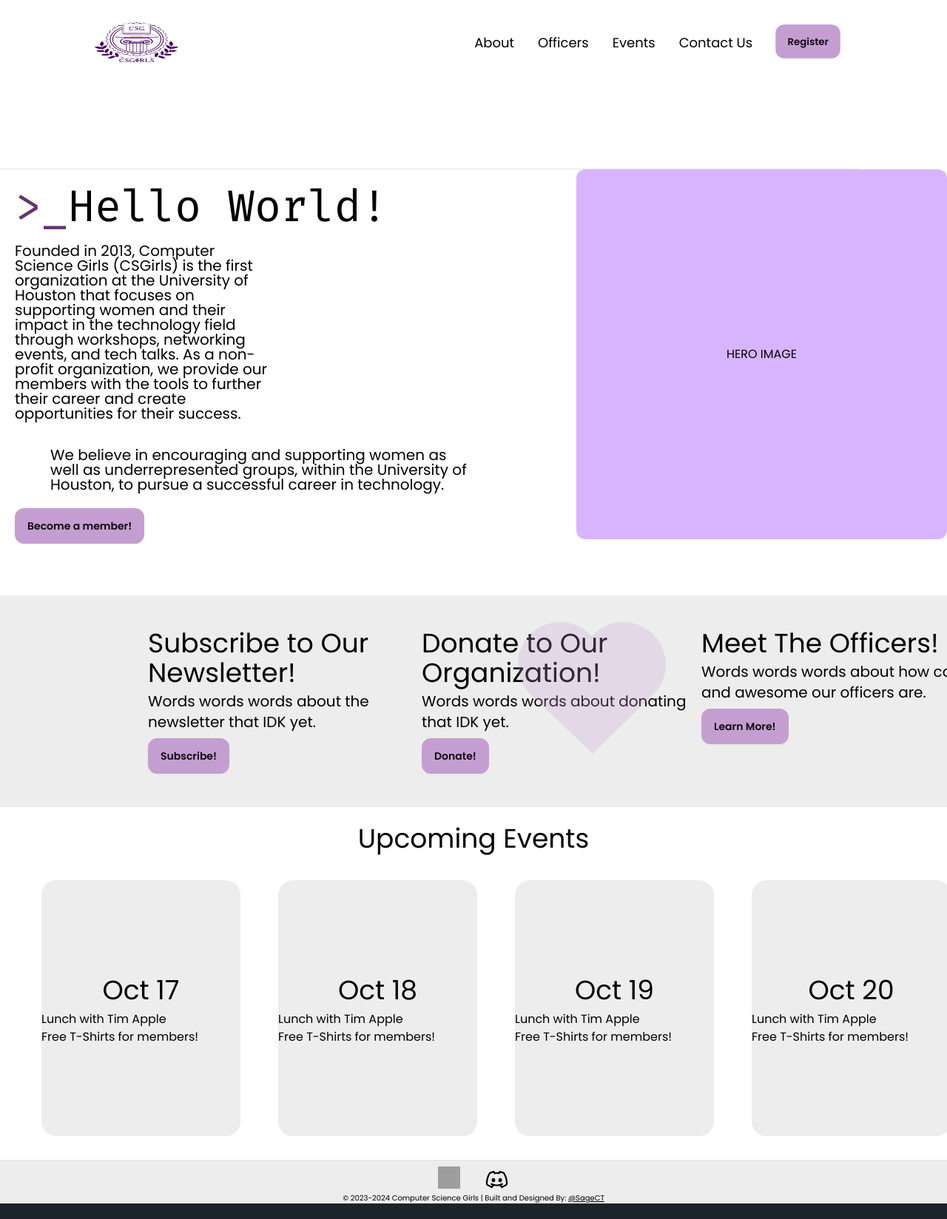
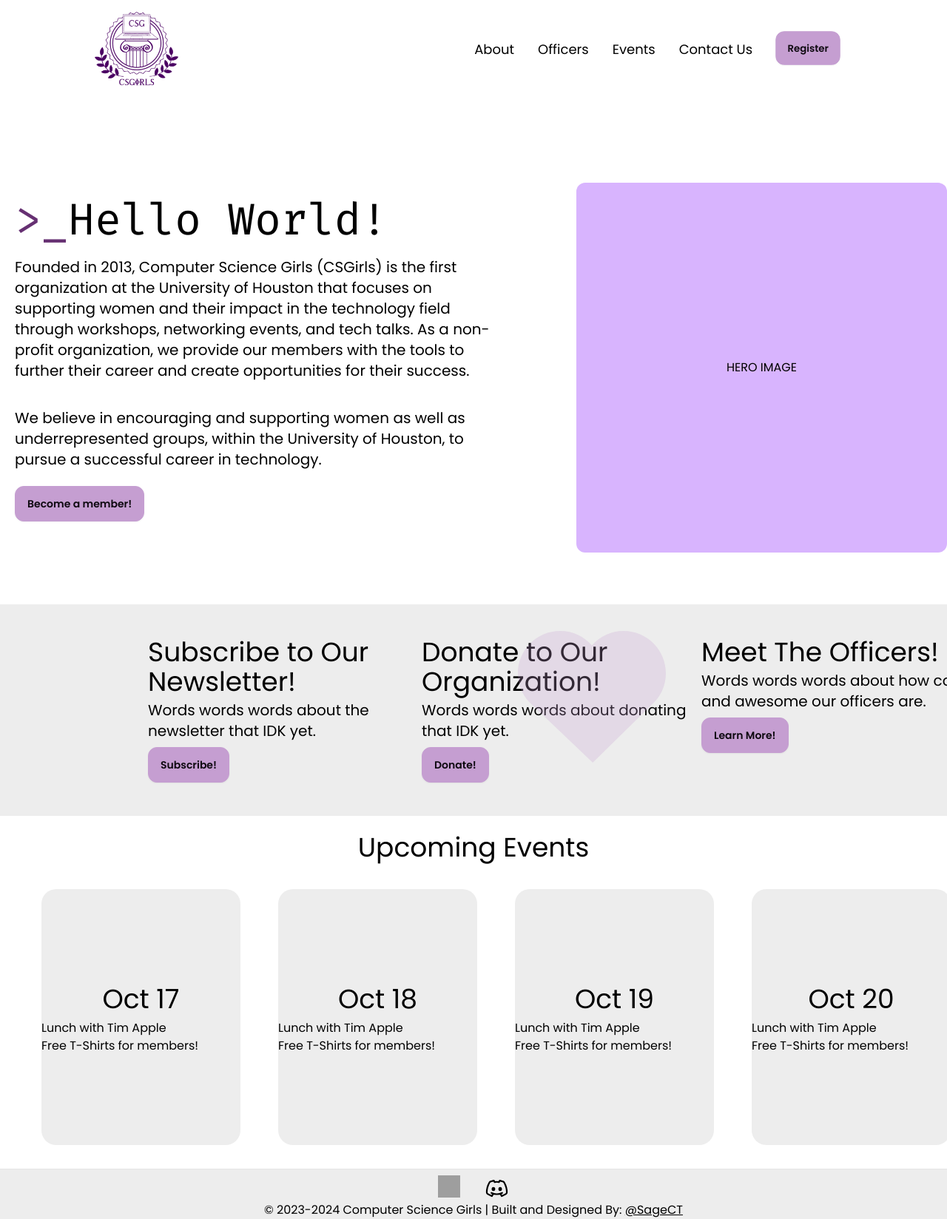
Before and after one commit to CSGirlsUH/csgirls-website, a React (Vite) app in the folder csgwebsite/: page / in a window 1280 px wide. Shown: the whole page at 74% size. Before the commit the page ends 1627 px from the top, so only its background shows below. Built offline with nearby package versions, Linux system fonts and the light colour scheme; grey boxes are pictures that could not be loaded.

Commit message:
feat: navbar, hero, and footer formatted on mobile

```diff
--- a/csgwebsite/src/components/Footer.tsx
+++ b/csgwebsite/src/components/Footer.tsx
@@ -2,7 +2,7 @@ const Footer = () => {
   let name = "@SageCT";
   return (
     <>
-      <div className="flex flex-col text-[10px] place-items-center w-full max-h-[100px] border-t border-bordergray bg-bggray">
+      <div className="flex flex-col text-[10px] md:text-base place-items-center w-full max-h-[100px] border-t border-bordergray bg-bggray">
         <div className="flex flex-row justify-items-center justify-evenly">
           {/* Instagram svg */}
           <a href="#">
--- a/csgwebsite/src/components/Hero.tsx
+++ b/csgwebsite/src/components/Hero.tsx
@@ -2,7 +2,7 @@ const Hero = () => {
   return (
     <>
       {/* TODO: Add sm: breakpiont to have padding on left */}
-      <div className="flex flex-row justify-between pb-[70px]">
+      <div className="flex flex-row justify-between pb-5 md:pb-[70px] md:pt-28">
         <div className="flex flex-col mx-auto px-5">
           {/* Title Text */}
           <div className="font-firacode text-2xl pt-5 pb-2 text-left md:text-6xl md:pb-5">
@@ -10,8 +10,8 @@ const Hero = () => {
             <h1 className="inline-block text-black">Hello World!</h1>
           </div>
           {/* Description Text */}
-          <div className="text-sm md:text-[20px] text-left">
-            <p className="flex max-w-[350px] md:w-[677px] pb-9">
+          <div className="text-sm md:text-xl text-left">
+            <p className="flex max-w-[350px] pb-5 md:max-w-[677px] md:pb-9">
               Founded in 2013, Computer Science Girls (CSGirls) is the first
               organization at the University of Houston that focuses on
               supporting women and their impact in the technology field through
@@ -20,7 +20,7 @@ const Hero = () => {
               their career and create opportunities for their success.
             </p>
 
-            <p className="flex md:w-[659px] pb-[22px] sm:px-12">
+            <p className="flex pb-3 md:w-[659px] md:min-h-[82px] md:pb-[22px]">
               We believe in encouraging and supporting women as well as
               underrepresented groups, within the University of Houston, to
               pursue a successful career in technology.
@@ -34,8 +34,8 @@ const Hero = () => {
         </div>
 
         {/* Hero Image */}
-        <div className=" hidden md:flex justify-center w-[1200px] h-[500px] bg-purple-300 mx-auto ml-20 rounded-xl">
-          <p className="hidden md:flex md:items-center ">HERO IMAGE</p>
+        <div className=" hidden lg:flex justify-center w-[1200px] h-[500px] bg-purple-300 mx-auto ml-20 rounded-xl">
+          <p className="hidden lg:flex md:items-center ">HERO IMAGE</p>
           {/* <img src="./hero.png" className="w-[1000px] h-[500px]" /> */}
         </div>
       </div>
--- a/csgwebsite/src/components/Navbar.tsx
+++ b/csgwebsite/src/components/Navbar.tsx
@@ -10,11 +10,11 @@ const Navbar = () => {
 
   return (
     <>
-      <div className="flex justify-between items-center border-b border-bordergray md:pr-6 md:pb-28 md:mr-[118px] ">
+      <div className="flex justify-between items-center border-b border-bordergray md:border-0 md:pr-6 md:mr-[118px] ">
         {/* CSG Logo (Purple) */}
         <img
           src="./Purp_WhiteBG_Logo.png"
-          className="w-14 h-14 m-4 md:w-[113px] md:my-4 md:ml-32"
+          className="w-14 h-14 m-4 md:w-[113px] md:h-auto md:my-4 md:ml-32"
         />
         <ul className="hidden md:flex">
           {/* Nav Bar Links */}
```
